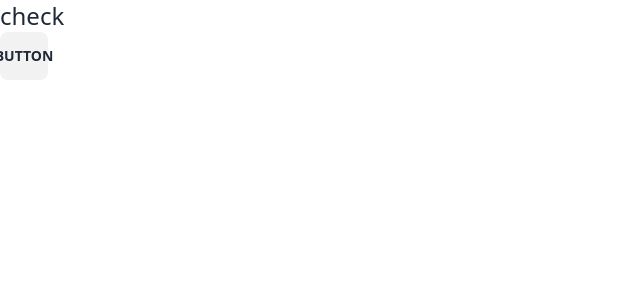
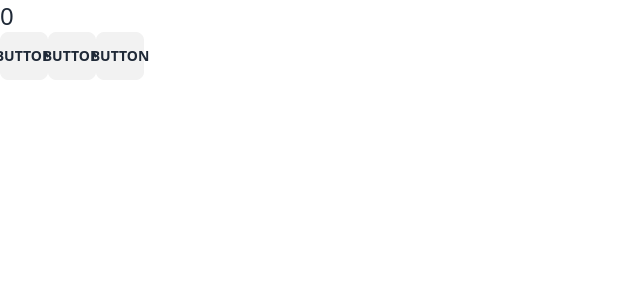
Before and after one commit to kdipto1/book-catalog-client, a React (Vite) app: page / in a window 1280 px wide. Shown: the top 300 px of the page, without its empty margins (0-640 px from the left). Built offline with nearby package versions, Linux system fonts and the light colour scheme.

Commit message:
redux toolkit added and tested with simple count state

```diff
--- a/package.json
+++ b/package.json
@@ -10,8 +10,10 @@
     "preview": "vite preview"
   },
   "dependencies": {
+    "@reduxjs/toolkit": "^1.9.5",
     "react": "^18.2.0",
-    "react-dom": "^18.2.0"
+    "react-dom": "^18.2.0",
+    "react-redux": "^8.1.1"
   },
   "devDependencies": {
     "@types/react": "^18.2.14",
--- a/src/App.tsx
+++ b/src/App.tsx
@@ -1,7 +1,20 @@
+import { decrement, increment } from "./redux/features/count/counterSlice";
+import { useAppDispatch, useAppSelector } from "./redux/hook";
+
 function App() {
+  const { value } = useAppSelector((state) => state.counter);
+  const dispatch = useAppDispatch();
   return (
     <>
-      <h1 className="text-2xl">check</h1>
+      <h1 className="text-2xl">{value}</h1>
+      <button onClick={() => dispatch(increment())} className="btn btn-square">
+        {" "}
+        Button
+      </button>
+      <button onClick={() => dispatch(decrement())} className="btn btn-square">
+        {" "}
+        Button
+      </button>
       <button className="btn btn-square"> Button</button>
     </>
   );
--- a/src/main.tsx
+++ b/src/main.tsx
@@ -1,10 +1,14 @@
-import React from 'react'
-import ReactDOM from 'react-dom/client'
-import App from './App.tsx'
-import './index.css'
+import React from "react";
+import ReactDOM from "react-dom/client";
+import App from "./App.tsx";
+import "./index.css";
+import { Provider } from "react-redux";
+import { store } from "./redux/store.ts";
 
-ReactDOM.createRoot(document.getElementById('root')!).render(
+ReactDOM.createRoot(document.getElementById("root")!).render(
   <React.StrictMode>
-    <App />
-  </React.StrictMode>,
-)
+    <Provider store={store}>
+      <App />
+    </Provider>
+  </React.StrictMode>
+);
--- /dev/null
+++ b/src/redux/api/apiSlice.ts
@@ -0,0 +1,8 @@
+import { createApi, fetchBaseQuery } from "@reduxjs/toolkit/query/react";
+
+export const api = createApi({
+  reducerPath: "api",
+  baseQuery: fetchBaseQuery({ baseUrl: "http://localhost:5000/" }),
+  tagTypes: ["reviews"],
+  endpoints: () => ({}),
+});
--- /dev/null
+++ b/src/redux/features/count/counterSlice.ts
@@ -0,0 +1,34 @@
+import { createSlice } from "@reduxjs/toolkit";
+import type { PayloadAction } from "@reduxjs/toolkit";
+
+// Define a type for the slice state
+interface CounterState {
+  value: number;
+}
+
+// Define the initial state using that type
+const initialState: CounterState = {
+  value: 0,
+};
+
+export const counterSlice = createSlice({
+  name: "counter",
+  // `createSlice` will infer the state type from the `initialState` argument
+  initialState,
+  reducers: {
+    increment: (state) => {
+      state.value += 1;
+    },
+    decrement: (state) => {
+      state.value -= 1;
+    },
+    // Use the PayloadAction type to declare the contents of `action.payload`
+    incrementByAmount: (state, action: PayloadAction<number>) => {
+      state.value += action.payload;
+    },
+  },
+});
+
+export const { increment, decrement, incrementByAmount } = counterSlice.actions;
+
+export default counterSlice.reducer;
--- /dev/null
+++ b/src/redux/hook.ts
@@ -0,0 +1,7 @@
+import { useDispatch, useSelector } from "react-redux";
+import type { TypedUseSelectorHook } from "react-redux";
+import type { RootState, AppDispatch } from "./store";
+
+// Use throughout your app instead of plain `useDispatch` and `useSelector`
+export const useAppDispatch: () => AppDispatch = useDispatch;
+export const useAppSelector: TypedUseSelectorHook<RootState> = useSelector;
--- /dev/null
+++ b/src/redux/store.ts
@@ -0,0 +1,13 @@
+import { configureStore } from "@reduxjs/toolkit";
+import counterReducer from "./features/count/counterSlice";
+
+export const store = configureStore({
+  reducer: {
+    counter: counterReducer,
+  },
+});
+
+// Infer the `RootState` and `AppDispatch` types from the store itself
+export type RootState = ReturnType<typeof store.getState>;
+// Inferred type: {posts: PostsState, comments: CommentsState, users: UsersState}
+export type AppDispatch = typeof store.dispatch;
```
Also changed, not shown: 1 other file (tests, documents, lock files or other folders).
